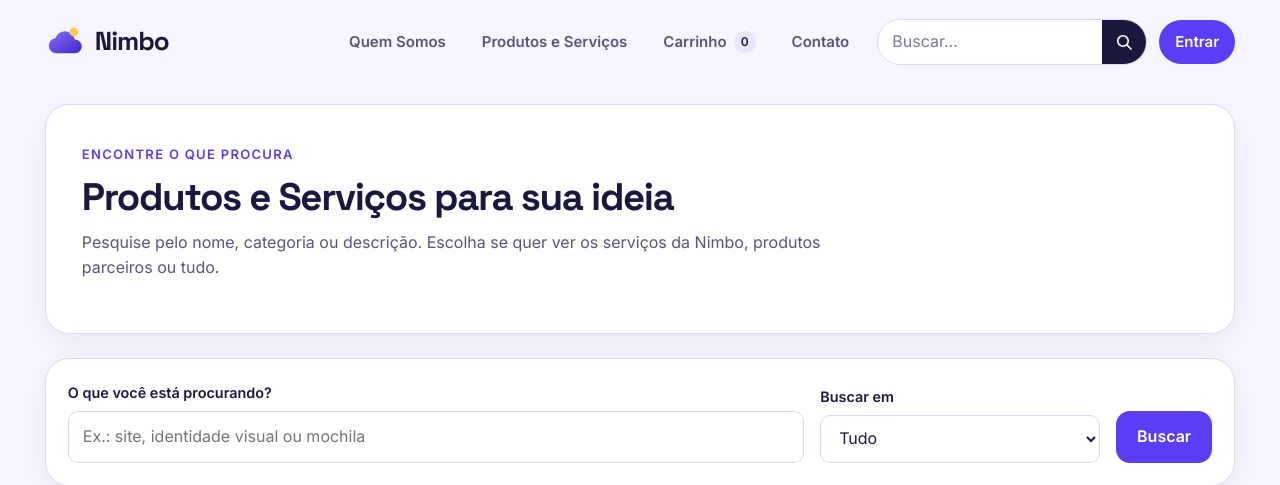
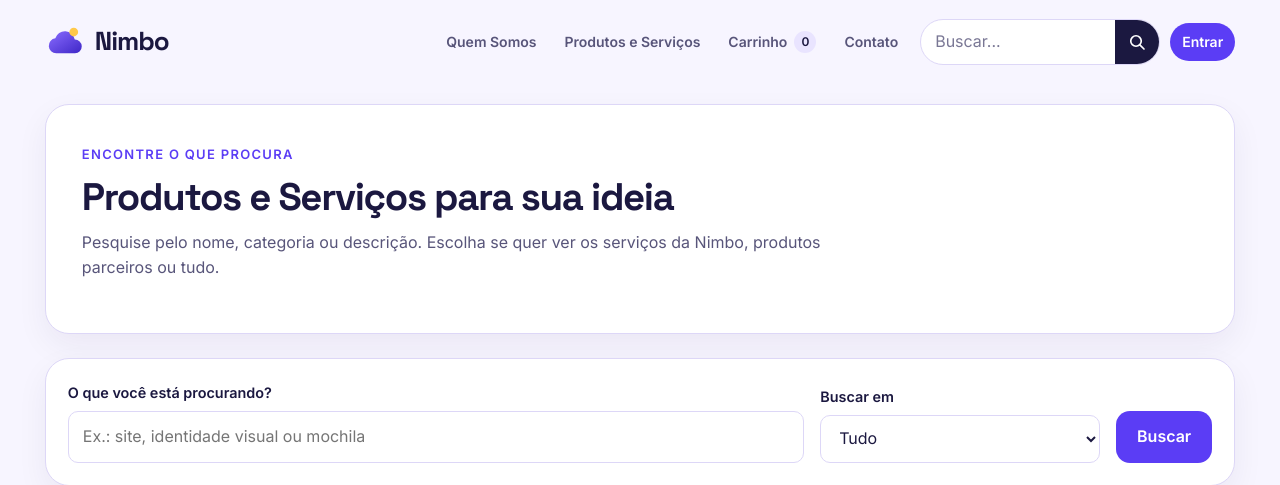
Before and after one commit to Carlosjun1or/DevWeb3, a Django app: page /catalogo/produtos/ in a window 1280 px wide. Shown: the top 485 px of the page. Run offline with Django 5.2, Linux system fonts and the light colour scheme; data that the repository does not hold is empty; parts of the project's set-up code (start-up, migrations or seed data) failed here and were passed over.

Commit message:
fix(nav): corrige quebra da barra de navegacao em desktop e mobile

```diff
--- a/trabalho01/projeto/static/css/style.css
+++ b/trabalho01/projeto/static/css/style.css
@@ -241,7 +241,7 @@ h3,
 .main-nav {
   align-items: center;
   display: flex;
-  flex-wrap: wrap;
+  flex-wrap: nowrap;
   gap: 4px;
   justify-content: flex-end;
 }
@@ -252,9 +252,9 @@ h3,
   border: 1px solid var(--line);
   border-radius: var(--radius-pill);
   display: flex;
-  flex: 0 1 270px;
-  margin: 0 8px;
-  min-width: 190px;
+  flex: 0 1 240px;
+  margin: 0 6px;
+  min-width: 140px;
   overflow: hidden;
   transition: border-color 0.18s ease, box-shadow 0.18s ease;
 }
@@ -347,9 +347,10 @@ h3,
   border-radius: var(--radius-pill);
   color: var(--muted);
   cursor: pointer;
-  font-size: 15px;
+  font-size: 14px;
   font-weight: 600;
-  padding: 10px 16px;
+  padding: 8px 12px;
+  white-space: nowrap;
   transition: background 0.18s ease, color 0.18s ease, transform 0.18s ease;
 }
 
@@ -1463,7 +1464,7 @@ tbody tr:last-child td {
   }
 }
 
-@media (max-width: 992px) {
+@media (max-width: 1080px) {
   .nav-wrap {
     align-items: center;
     display: grid;
@@ -1501,6 +1502,7 @@ tbody tr:last-child td {
   .main-nav a,
   .main-nav button {
     text-align: left;
+    white-space: normal;
     width: 100%;
   }
 
--- a/trabalho01/projeto/templates/base.html
+++ b/trabalho01/projeto/templates/base.html
@@ -9,7 +9,7 @@
     <link rel="preconnect" href="https://fonts.googleapis.com" />
     <link rel="preconnect" href="https://fonts.gstatic.com" crossorigin />
     <link href="https://fonts.googleapis.com/css2?family=Inter:wght@400;600&family=Space+Grotesk:wght@500;700&display=swap" rel="stylesheet" />
-    <link rel="stylesheet" href="{% static 'css/style.css' %}?v=11" />
+    <link rel="stylesheet" href="{% static 'css/style.css' %}?v=12" />
     {% block extra_css %}{% endblock %}
   </head>
   <body>
```
